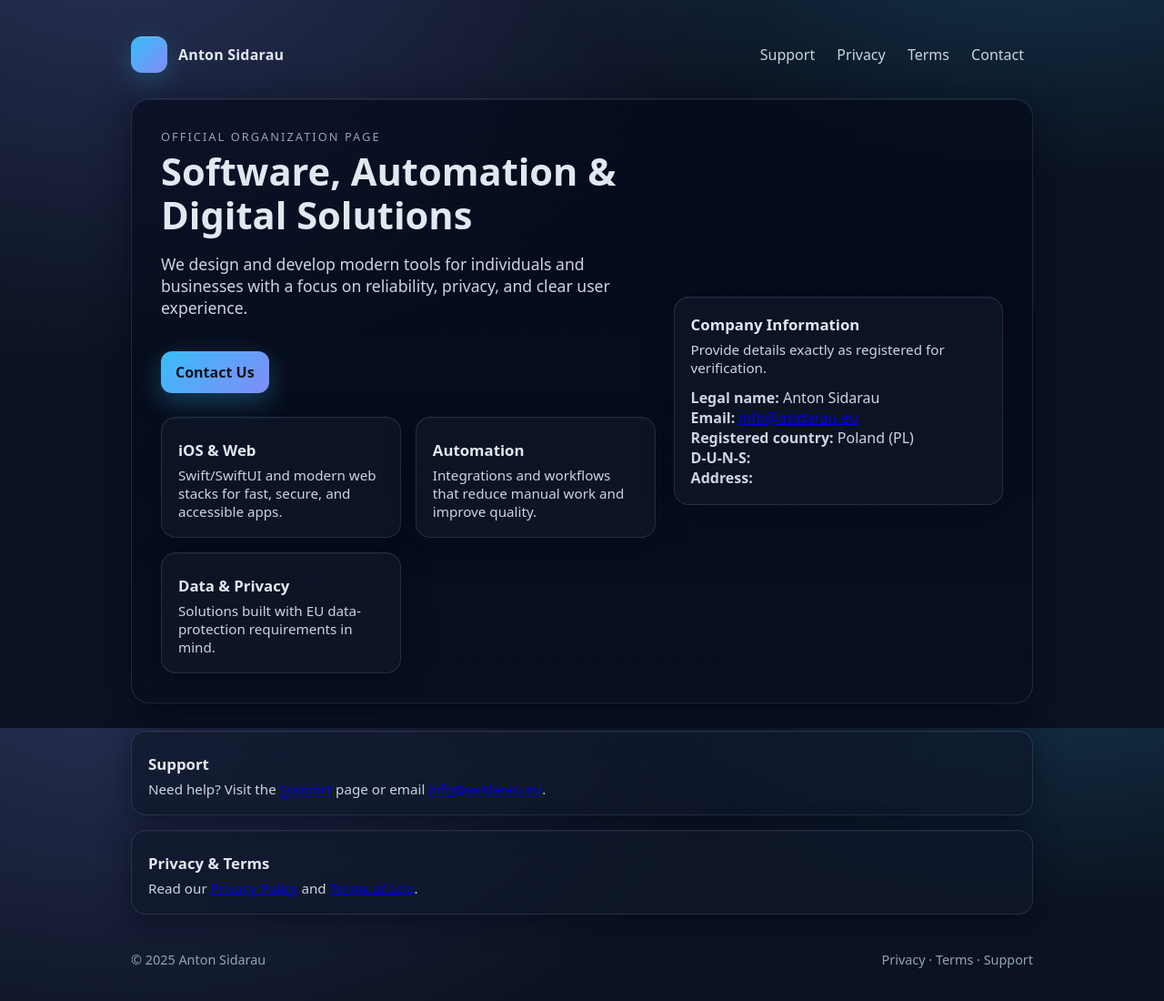
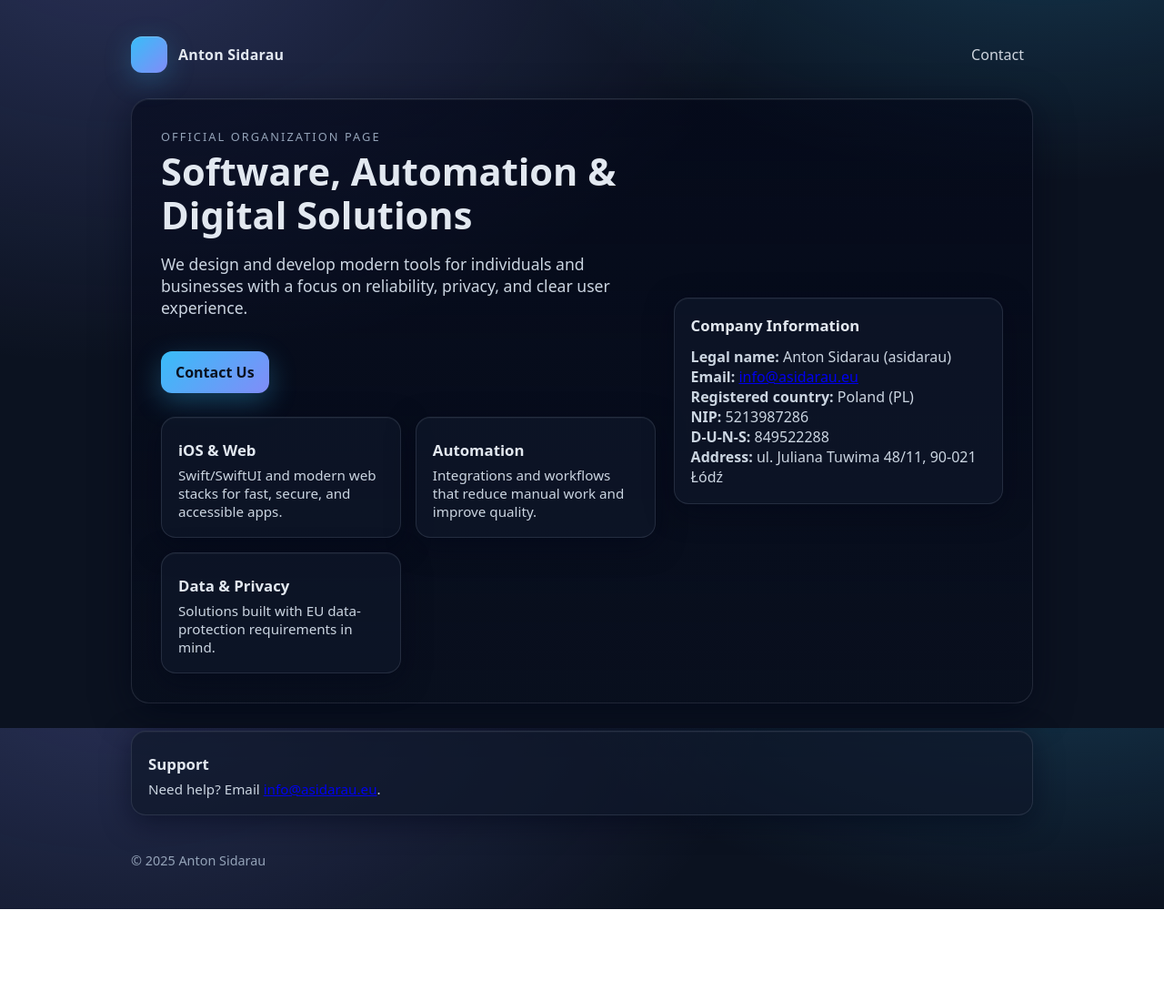
Before and after one commit to margarita-voronovich/medikard-public, a plain HTML site: page index.html in a window 1280 px wide. Shown: the whole page at 91% size. After the commit the page ends 999 px from the top, so only its background shows below. Drawn offline with Linux system fonts and the light colour scheme.

Commit message:
Update organization schema and company information
Removed logo from organization schema and updated company details.

```diff
--- a/index.html
+++ b/index.html
@@ -20,7 +20,6 @@
     "name": "Anton Sidarau",
     "url": "https://asidarau.eu/",
     "email": "info@asidarau.eu",
-    "logo": "https://asidarau.eu/icon.png",
     "address": {
       "@type": "PostalAddress",
       "addressCountry": "PL"
@@ -176,9 +175,6 @@
         <span class="brand-name">Anton Sidarau</span>
       </a>
       <nav aria-label="Primary Navigation">
-        <a href="/support">Support</a>
-        <a href="/privacy">Privacy</a>
-        <a href="/terms">Terms</a>
         <a href="mailto:info@asidarau.eu">Contact</a>
       </nav>
     </header>
@@ -208,13 +204,13 @@
       </div>
       <div class="card" aria-label="Company Details">
         <h3 style="margin-top:0">Company Information</h3>
-        <p class="muted">Provide details exactly as registered for verification.</p>
         <ul style="list-style:none; padding:0; margin:12px 0 0 0; color:#cbd5e1;">
-          <li><strong>Legal name:</strong> Anton Sidarau</li>
+          <li><strong>Legal name:</strong> Anton Sidarau (asidarau) </li>
           <li><strong>Email:</strong> <a href="mailto:info@asidarau.eu">info@asidarau.eu</a></li>
-          <li><strong>Registered country:</strong> Poland (PL)</li>
-          <li><strong>D‑U‑N‑S:</strong> <!-- add when available --> </li>
-          <li><strong>Address:</strong> <!-- add CEIDG/KRS address here --></li>
+          <li><strong>Registered country:</strong> Poland (PL) </li>
+          <li><strong>NIP:</strong> 5213987286 </li>
+          <li><strong>D‑U‑N‑S:</strong> 849522288 </li>
+          <li><strong>Address:</strong> ul. Juliana Tuwima 48/11, 90-021 Łódź </li>
         </ul>
       </div>
     </section>
@@ -222,21 +218,12 @@
     <section class="info" aria-label="Additional Links">
       <div class="card">
         <h3>Support</h3>
-        <p>Need help? Visit the <a href="/support">Support</a> page or email <a href="mailto:info@asidarau.eu">info@asidarau.eu</a>.</p>
-      </div>
-      <div class="card">
-        <h3>Privacy & Terms</h3>
-        <p>Read our <a href="/privacy">Privacy Policy</a> and <a href="/terms">Terms of Use</a>.</p>
+        <p>Need help? Email <a href="mailto:info@asidarau.eu">info@asidarau.eu</a>.</p>
       </div>
     </section>
 
     <footer>
       <div>© <span id="year"></span> Anton Sidarau</div>
-      <div class="links">
-        <a href="/privacy">Privacy</a> ·
-        <a href="/terms">Terms</a> ·
-        <a href="/support">Support</a>
-      </div>
     </footer>
   </div>
 
```
